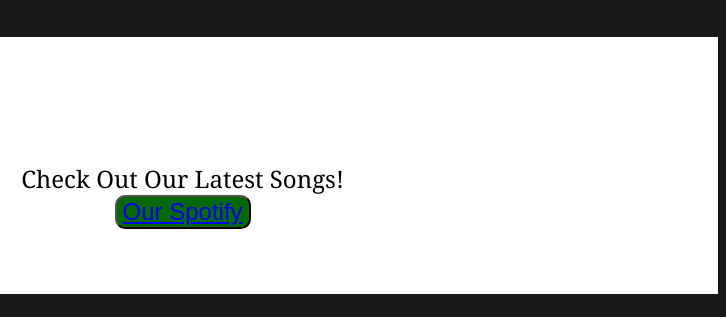
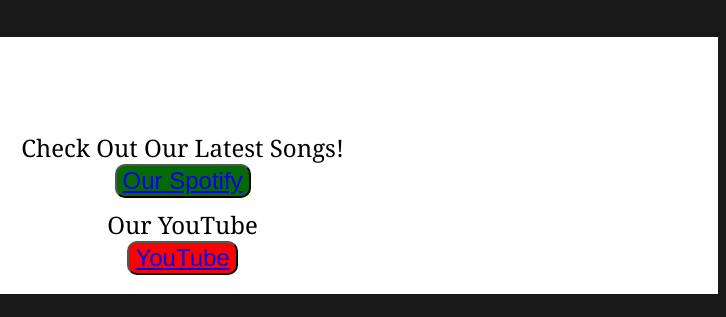
Before and after one commit to PeskyPenguin923/a-mummers-farce, a plain HTML site: page index.html in a window 1280 px wide. Shown: the part 635-952 px from the top of the page, 554-1280 px from the left. Drawn offline with Linux system fonts and the light colour scheme.

Commit message:
Add youtube button to socials

```diff
--- a/index.html
+++ b/index.html
@@ -39,6 +39,10 @@
                 <button class="spotify-butt"><a class="spotify-link" href="https://open.spotify.com/artist/0MRx3vlPY8AMqNY0Ro7UiL">
                     Our Spotify</a></button>
             </div>
+            <div class="youtube">
+                <div class="heading">Our YouTube</div>
+                <button class="ytbutt"> <a href="https://www.youtube.com/channel/UCuhx2dsas4ClO-L7jstRMUQ">YouTube</a> </button>
+            </div>
         </div>
     </div>
     <div class="shows-container">
--- a/style.css
+++ b/style.css
@@ -88,19 +88,39 @@ body {
 }
 
 .right-socials {
+    justify-content: center;
+    align-content: center;
+    margin-top: 75px;
+    color: black;
+    margin-left: 25px;
+
+}
+
+.music-container .heading {
     display: flex;
     justify-content: center;
-    align-content: center;
-    margin-top: 125px;
-    color: black;
-    margin-left: 25px;
 }
-
-
 
 .spotify-butt {
     background-color: rgb(6, 104, 6);
     color: black;
+    font-size: 24px;
+    display: flex;
+    justify-content: center;
+    margin-left: auto;
+    margin-right: auto;
+    border-radius: 10px;
+}
+
+.youtube .heading {
+    display: flex;
+    justify-content: center;
+    margin-top: 10px;
+}
+
+.ytbutt {
+    background-color: red;
+    color: white;
     font-size: 24px;
     display: flex;
     justify-content: center;
```
